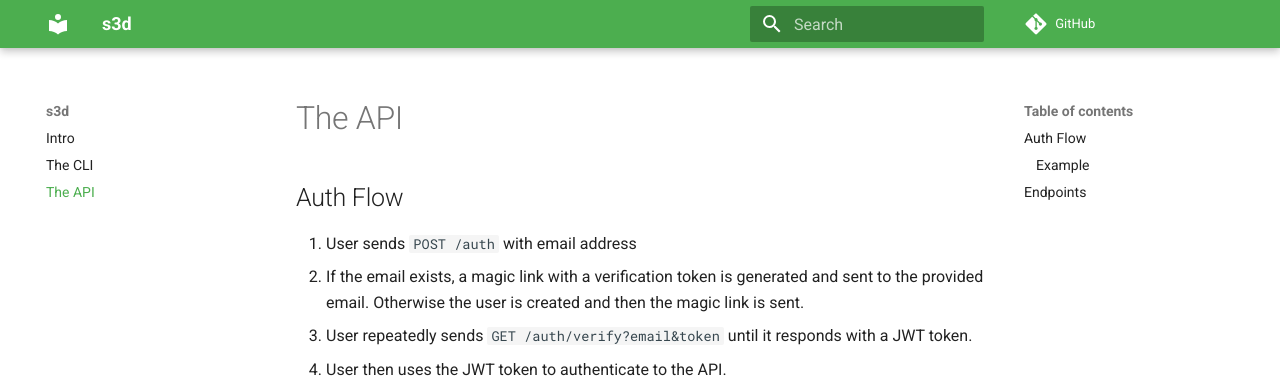
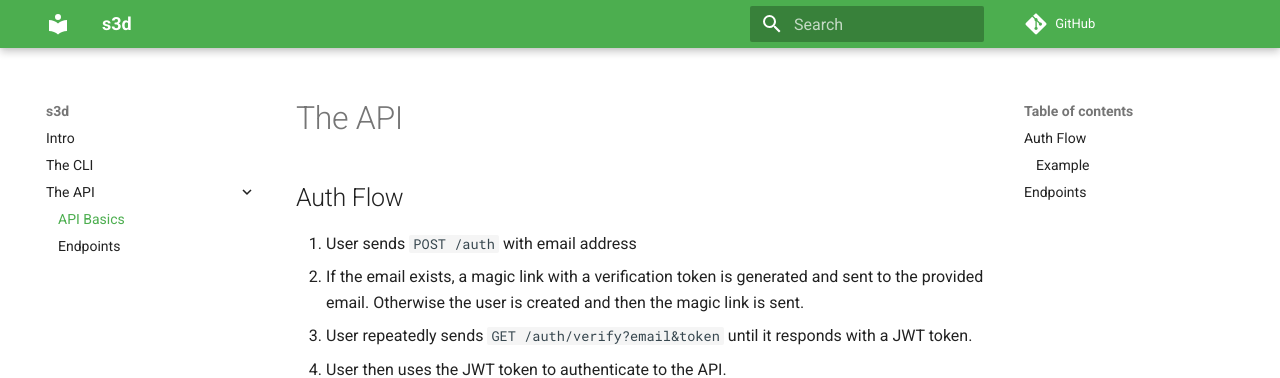
Before and after one commit to Filiosoft/maxup, an MkDocs documentation site: the page built from docs/api.md, in a window 1280 px wide. Shown: the top 378 px of the page. Built offline with MkDocs 1.6.1 and Material for MkDocs 9.7.7, drawn with Linux system fonts in a browser that asks for light colours; comment, search, counter and statistics services are not loaded; old or Windows-style settings are respelled for this version of MkDocs.

Commit message:
Fixed API endpoints link.

````diff
--- a/docs/api.md
+++ b/docs/api.md
@@ -28,4 +28,4 @@
 ```
 
 ## Endpoints
-The endpoints can be found [here](/endpoints.md)
+The endpoints can be found [here](endpoints.md)
--- a/mkdocs.yml
+++ b/mkdocs.yml
@@ -11,4 +11,6 @@
 pages:
   - Intro: index.md
   - The CLI: cli.md
-  - The API: api.md
+  - The API:
+    - API Basics: api.md
+    - Endpoints: endpoints.md
````
